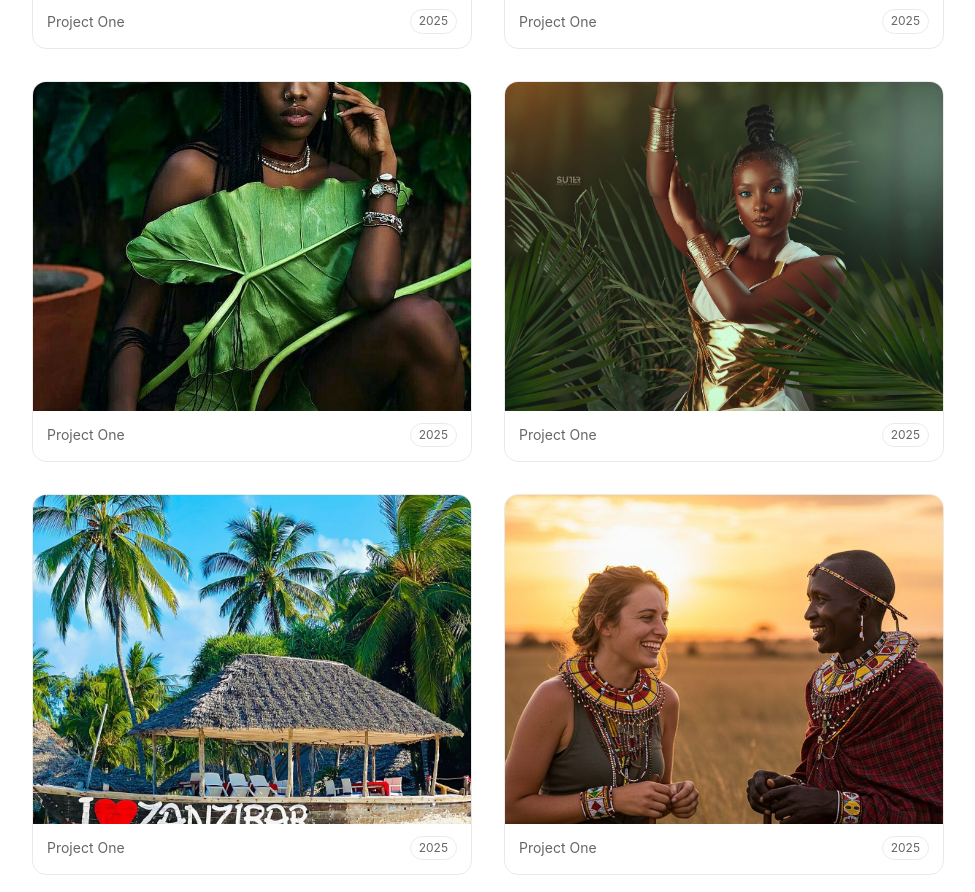
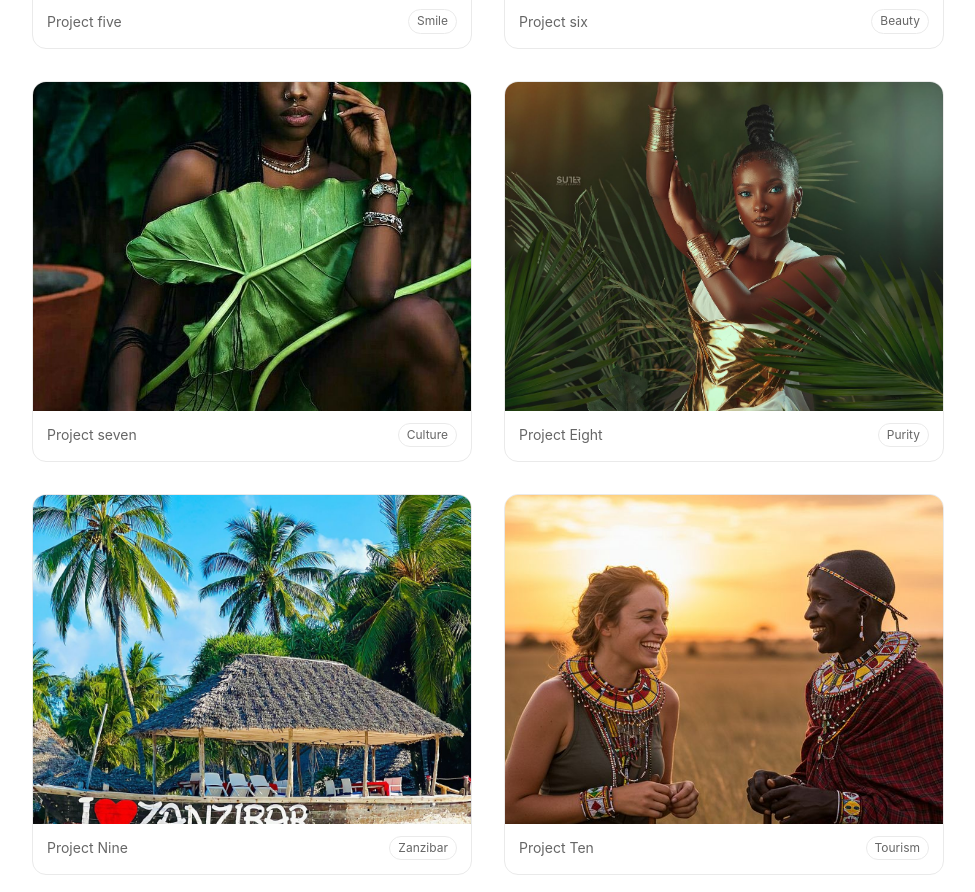
Before and after one commit to harmonicdesign64-sudo/ShaoEffects, a plain HTML site: page index.html in a window 1280 px wide. Shown: the part 1389-2281 px from the top of the page, without its empty margins (152-1127 px from the left). Drawn offline with Linux system fonts and the light colour scheme.

Commit message:
Update index.html

```diff
--- a/index.html
+++ b/index.html
@@ -248,8 +248,8 @@ html {
           <figure class="zoom">
             <img src="22.jpg" alt="Project One — brief descriptive alt text" loading="lazy" />
             <figcaption>
-              <span>Project One</span>
-              <span class="tag">2025</span>
+              <span>Project five</span>
+              <span class="tag">Smile</span>
             </figcaption>
           </figure>
         </a>
@@ -259,8 +259,8 @@ html {
           <figure class="zoom">
             <img src="13.jpg" alt="Project One — brief descriptive alt text" loading="lazy" />
             <figcaption>
-              <span>Project One</span>
-              <span class="tag">2025</span>
+              <span>Project six</span>
+              <span class="tag">Beauty</span>
             </figcaption>
           </figure>
         </a>
@@ -270,8 +270,8 @@ html {
           <figure class="zoom">
             <img src="15.jpg" alt="Project One — brief descriptive alt text" loading="lazy" />
             <figcaption>
-              <span>Project One</span>
-              <span class="tag">2025</span>
+              <span>Project seven</span>
+              <span class="tag">Culture</span>
             </figcaption>
           </figure>
         </a>
@@ -281,8 +281,8 @@ html {
           <figure class="zoom">
             <img src="20.jpg" alt="Project One — brief descriptive alt text" loading="lazy" />
             <figcaption>
-              <span>Project One</span>
-              <span class="tag">2025</span>
+              <span>Project Eight</span>
+              <span class="tag">Purity</span>
             </figcaption>
           </figure>
         </a>
@@ -292,8 +292,8 @@ html {
           <figure class="zoom">
             <img src="10.jpg" alt="Project One — brief descriptive alt text" loading="lazy" />
             <figcaption>
-              <span>Project One</span>
-              <span class="tag">2025</span>
+              <span>Project Nine</span>
+              <span class="tag">Zanzibar</span>
             </figcaption>
           </figure>
         </a>
@@ -303,8 +303,8 @@ html {
           <figure class="zoom">
             <img src="12.jpg" alt="Project One — brief descriptive alt text" loading="lazy" />
             <figcaption>
-              <span>Project One</span>
-              <span class="tag">2025</span>
+              <span>Project Ten</span>
+              <span class="tag">Tourism</span>
             </figcaption>
           </figure>
         </a>
```
